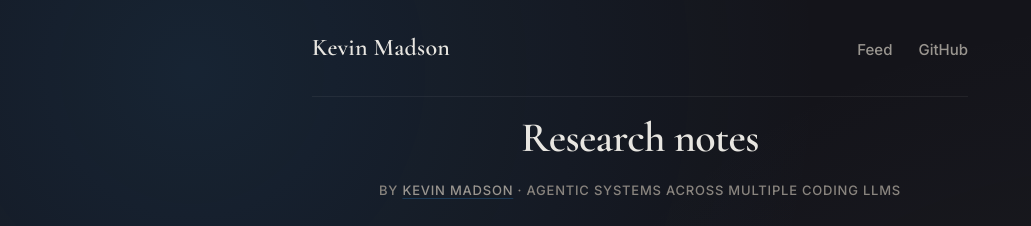
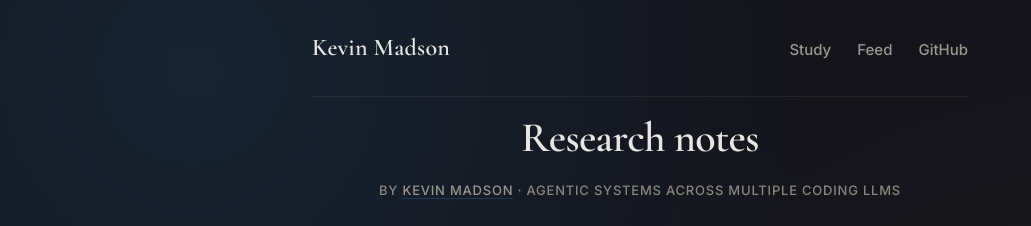
Before and after one commit to KiwiMaddog2020/kiwimaddog2020.github.io, a Jekyll site: the page built from index.md, in a window 1280 px wide. Shown: the top 226 px of the page, without its empty margins (0-1031 px from the left). Built offline with Jekyll 4.4.1, drawn with Linux system fonts in a browser that asks for light colours; our own code applies the rules of GitHub Pages for plain Markdown files.

Commit message:
feat(hub): add Study to the top nav
The Study section was live but unreachable from the blog without typing the URL.
Adds a 'Study' link (first, before Feed/GitHub) to the shared nav in
_layouts/default.html, so it appears on the home page and every note. Pairs with
the study section's own wordmark link back to the hub for a clean round-trip.

Co-Authored-By: Claude Opus 4.8 (1M context) <noreply@anthropic.com>

```diff
--- a/_layouts/default.html
+++ b/_layouts/default.html
@@ -42,6 +42,7 @@
   <nav class="top">
     <a class="wordmark" href="/">Kevin Madson</a>
     <div class="links">
+      <a href="/study/">Study</a>
       <a href="/feed.xml">Feed</a>
       <a href="https://github.com/KiwiMaddog2020">GitHub</a>
     </div>
```
